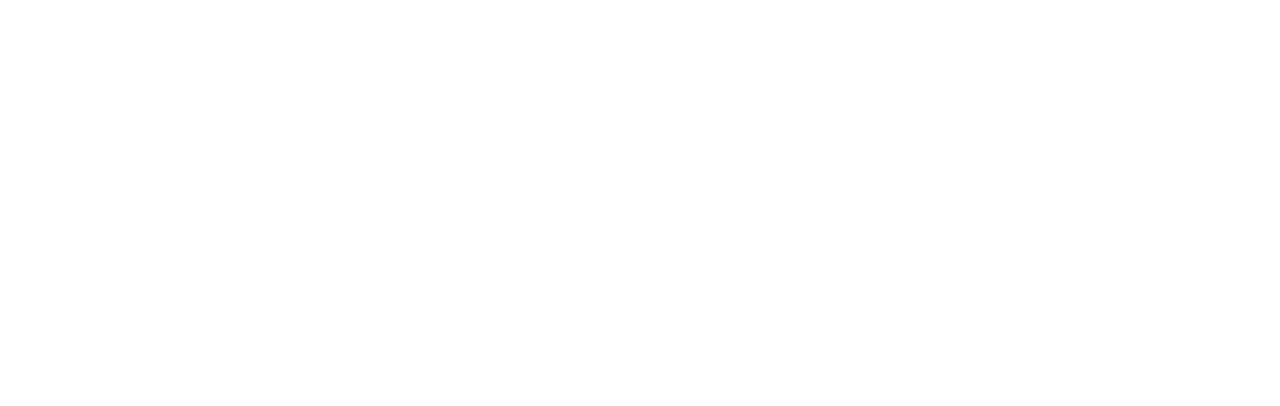
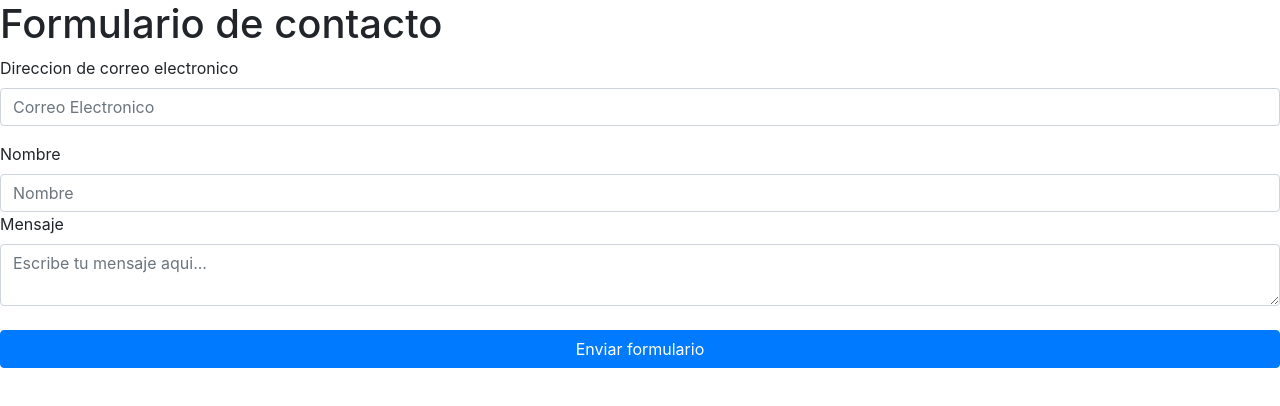
Before and after one commit to Joseda-hg/toteemfront, a React (Create React App) app: page /menuDisplay in a window 1280 px wide. Shown: the top 406 px of the page. Built offline with nearby package versions, Linux system fonts and the light colour scheme.

Commit message:
Cambio de Mayusculas

```diff
--- a/src/components/AppRouter.js
+++ b/src/components/AppRouter.js
@@ -1,6 +1,6 @@
 import React from "react";
 import { BrowserRouter as Router, Route, Switch } from "react-router-dom";
-import { menuDisplay } from "./menuDisplay"
+import { MenuDisplay } from "./MenuDisplay"
 import { Pedidopreview } from "./Pedidopreview"
 import { Splashscreen } from "./splashscreen"
 
@@ -11,7 +11,7 @@
         <div id="Content">
           <Switch>
             <Route exact path="/menuDisplay">
-              <menuDisplay />
+              <MenuDisplay />
             </Route>
             <Route exact path="/">
               <Pedidopreview />
--- a/src/components/menuDisplay.js
+++ b/src/components/menuDisplay.js
@@ -1,6 +1,6 @@
 import React from "react";
 
-export function menuDisplay() {
+export function MenuDisplay() {
   return (
     <>
       <div>
```
